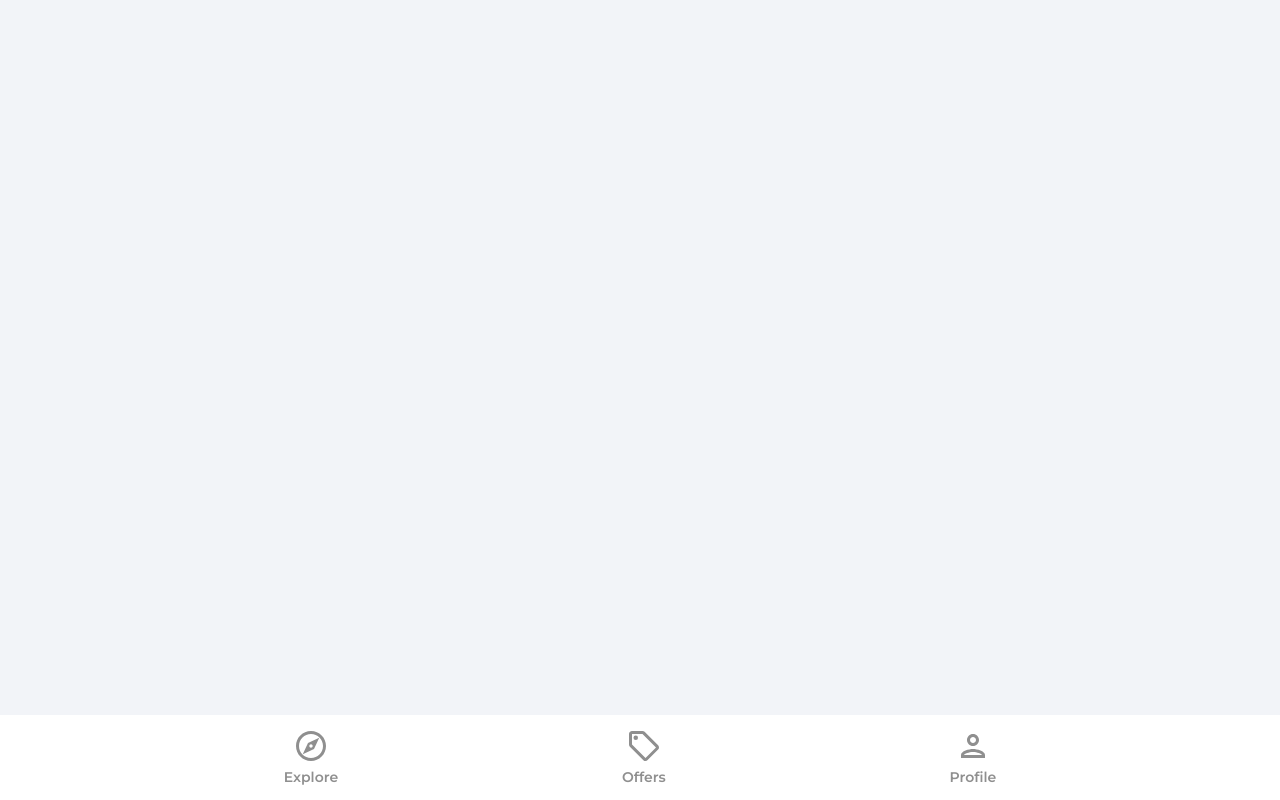
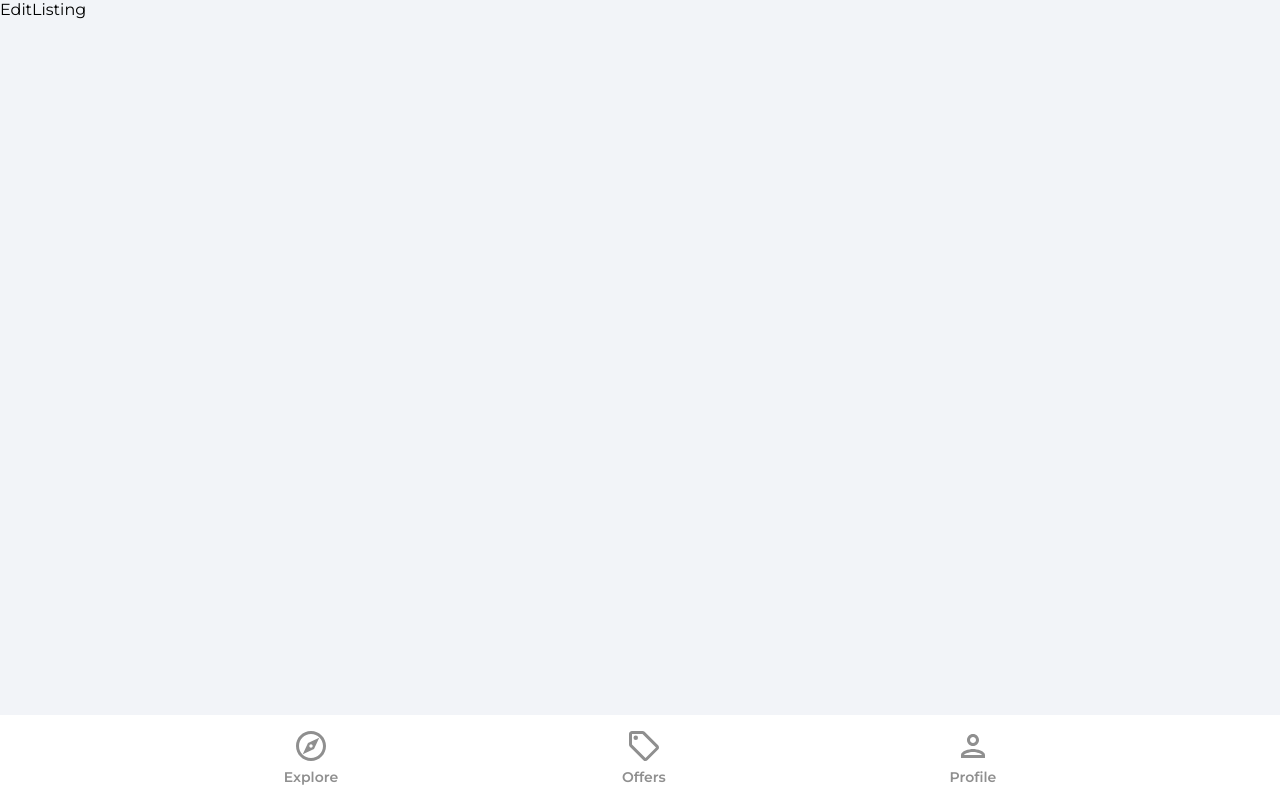
Before and after one commit to Iftee97/house-marketplace-react-firebase9, a React (Create React App) app: page /edit-listing/1 in a window 1280 px wide. Built offline with nearby package versions, Linux system fonts and the light colour scheme; no server answers; sample sign-in values are in the browser's storage.

Commit message:
added EditListing page and route

```diff
--- a/src/App.js
+++ b/src/App.js
@@ -13,6 +13,7 @@ import SignIn from './pages/SignIn'
 import SignUp from './pages/SignUp'
 import ForgotPassword from './pages/ForgotPassword'
 import CreateListing from './pages/CreateListing'
+import EditListing from './pages/EditListing'
 import Listing from './pages/Listing'
 import Contact from './pages/Contact'
 
@@ -48,6 +49,10 @@ const App = () => {
               element={user ? <CreateListing /> : <Navigate to='/sign-in' />}
             />
             <Route
+              path='/edit-listing/:listingId'
+              element={user ? <EditListing /> : <Navigate to='/sign-in' />}
+            />
+            <Route
               path='/category/:categoryName/:listingId'
               element={<Listing />}
             />
--- /dev/null
+++ b/src/pages/EditListing.jsx
@@ -0,0 +1,9 @@
+import React from 'react'
+
+const EditListing = () => {
+  return (
+    <div>EditListing</div>
+  )
+}
+
+export default EditListing
```
